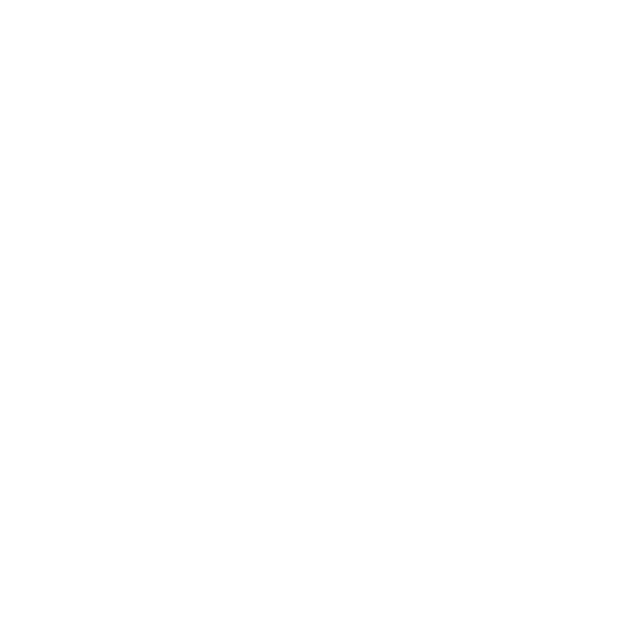
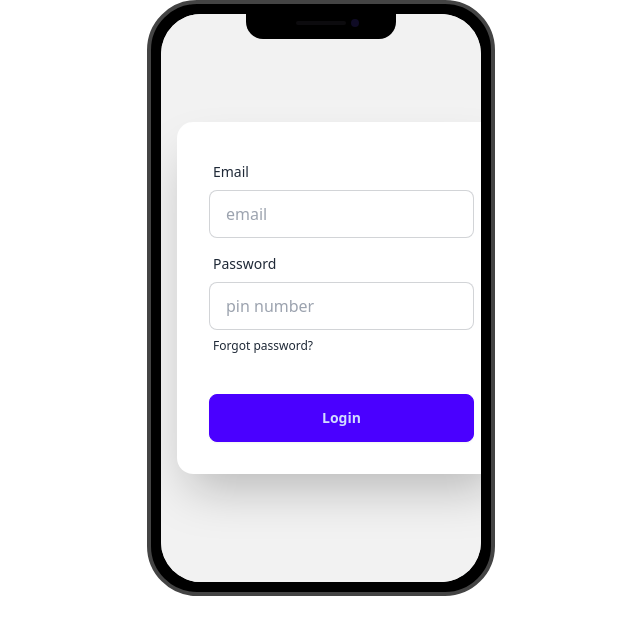
Before and after one commit to Md-KamrulHassan/Payoo_MFS, a plain HTML site: page index.html in a window 1280 px wide. Shown: the whole page, without its empty margins (319-959 px from the left). Drawn offline with nearby package versions, Linux system fonts and the light colour scheme.

Commit message:
added simple login handler and prevent default

```diff
--- a/index.html
+++ b/index.html
@@ -18,7 +18,61 @@
   </head>
   <body>
     <header></header>
-    <main></main>
+
+    <main class="flex justify-center">
+      <div class="mockup-phone">
+        <div class="camera"></div>
+        <div class="display">
+          <div class="artboard artboard-demo phone-1">
+            <!-- Form -->
+            <div class="hero bg-base-200 min-h-screen">
+              <div class="hero-content flex-col lg:flex-row-reverse">
+                <div
+                  class="card bg-base-100 w-full max-w-sm shrink-0 shadow-2xl"
+                >
+                  <form class="card-body">
+                    <div class="form-control">
+                      <label class="label">
+                        <span class="label-text">Email</span>
+                      </label>
+                      <input
+                        id="phone-number"
+                        type="text"
+                        placeholder="email"
+                        class="input input-bordered"
+                        required
+                      />
+                    </div>
+                    <div class="form-control">
+                      <label class="label">
+                        <span class="label-text">Password</span>
+                      </label>
+                      <input
+                        id="pin-number"
+                        type="password"
+                        placeholder="pin number"
+                        class="input input-bordered"
+                        required
+                      />
+                      <label class="label">
+                        <a href="#" class="label-text-alt link link-hover"
+                          >Forgot password?</a
+                        >
+                      </label>
+                    </div>
+                    <div class="form-control mt-6">
+                      <button id="btn-login" class="btn btn-primary">
+                        Login
+                      </button>
+                    </div>
+                  </form>
+                </div>
+              </div>
+            </div>
+          </div>
+        </div>
+      </div>
+    </main>
     <footer></footer>
     <!-- JS link -->
     <script src="js/dom.js"></script>
--- a/js/dom.js
+++ b/js/dom.js
@@ -0,0 +1,13 @@
+//step 1:  find the button and handle
+document
+  .getElementById("btn-login")
+  .addEventListener("click", function (event) {
+    // step 2: prevent default default behavior (prevent reloading browser)
+    event.preventDefault();
+    console.log("The button has been clicked");
+    // step 3: get the phone number
+    const phoneNumber = document.getElementById("phone-number").value;
+    const pinNumber = document.getElementById("pin-number").value;
+
+    console.log(pinNumber);
+  });
```
Also changed, not shown: tailwind.config.js (added, +8 -0 lines).
